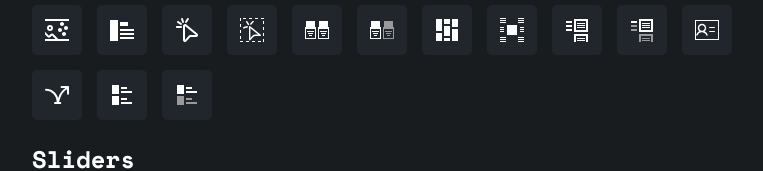
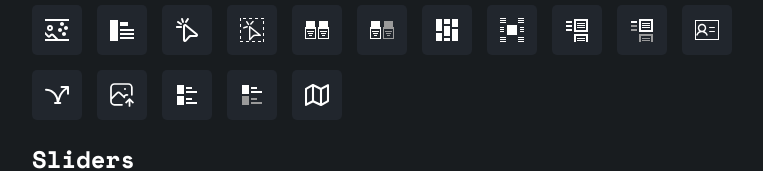
Before and after one commit to tigriweb/tigriweb.github.io, a plain HTML site: page block-icons/index.html in a window 1280 px wide. Shown: the part 279-450 px from the top of the page, without its empty margins (258-1021 px from the left). Drawn offline with nearby package versions, Linux system fonts and the light colour scheme.

Commit message:
FEAT: add block icons

```diff
--- a/block-icons/index.html
+++ b/block-icons/index.html
@@ -199,6 +199,11 @@
 						<path d="m13.167 15.19.391-1.207c1.21-3.739 3.642-6.913 6.852-8.998h-3.881a.986.986 0 0 1 0-1.97H23c.544 0 .985.441.985.985v6.667a.985.985 0 0 1-1.97 0V6.309c-3.099 1.827-5.447 4.774-6.582 8.281l-1.432 4.425h1.234a.986.986 0 1 1 0 1.97h-5.176a.986.986 0 1 1 0-1.97h1.603v-.348C11.662 12.632 6.857 7.652 1 7.652a.985.985 0 0 1 0-1.971c5.755 0 10.672 4.047 12.167 9.509" />
 					</svg>
 				</button>
+				<button type="button" class="components-button has-icon" aria-label="parallax rellax block">
+					<svg viewBox="0 0 24 24" xmlns="http://www.w3.org/2000/svg" width="24" height="24">
+						<path d="M.132 16.053V4.474c0-2.382 1.96-4.342 4.342-4.342h13.894c2.382 0 4.343 1.96 4.343 4.342V12a.87.87 0 0 1-1.737 0V4.474a2.62 2.62 0 0 0-2.606-2.606H4.474a2.62 2.62 0 0 0-2.606 2.606v9.482l4.307-4.307.012-.012c.721-.693 1.535-1.018 2.339-1.018.805 0 1.619.325 2.339 1.018l.012.012 2.86 2.86.544-.544.012-.012c1.068-1.028 2.328-1.264 3.494-.787a.868.868 0 0 1-.657 1.608c-.549-.224-1.126-.055-1.629.426l-.537.538a.87.87 0 0 1-1.262 1.192l-.579-.579-3.47-3.47c-.352-.336-.734-.525-1.127-.525s-.777.19-1.129.528l-5.529 5.528v1.956a2.62 2.62 0 0 0 2.606 2.606H12a.868.868 0 0 1 0 1.737H4.474c-2.382 0-4.342-1.961-4.342-4.343zm18.526 2.096-1.991 1.991a.869.869 0 0 1-1.228-1.228l3.473-3.473a.865.865 0 0 1 1.228 0l3.474 3.473a.869.869 0 0 1-1.228 1.228l-1.991-1.991V23a.869.869 0 0 1-1.737 0zM15 5a1 1 0 1 1 0 2 1 1 0 0 1 0-2" />
+					</svg>
+				</button>
 				<button type="button" class="components-button has-icon" aria-label="icon text list">
 					<svg viewBox="0 0 24 24" xmlns="http://www.w3.org/2000/svg" width="24" height="24">
 						<path d="M22,10H11V8h11V10z M17,4h-6v2h6V4z M22,21H11v-2h11V21z M17,15h-6v2h6V15z M9,2H2v9h7V2z M9,13H2v9h7V13z" />
@@ -208,6 +213,11 @@
 					<svg viewBox="0 0 24 24" xmlns="http://www.w3.org/2000/svg" width="24" height="24">
 						<path d="M22,10L11,10L11,8L22,8L22,10ZM17,4L17,6L11,6L11,4L17,4ZM9,2L9,11L2,11L2,2L9,2Z"/>
 						<path d="M22,21L11,21L11,19L22,19L22,21ZM17,15L17,17L11,17L11,15L17,15ZM9,13L9,22L2,22L2,13L9,13Z" fill="#9a9a9a"/>
+					</svg>
+				</button>
+				<button type="button" class="components-button has-icon" aria-label="map location">
+					<svg viewBox="0 0 24 24" xmlns="http://www.w3.org/2000/svg" width="24" height="24">
+						<path d="m.5 4.94 7-3.85a1 1 0 0 1 .97-.02l7.5 3.76 6.53-3.56a1.04 1.04 0 0 1 1.54.92v15.89c0 .37-.2.72-.53.9l-7 3.93a1 1 0 0 1-.95.03L8 19.4l-6.54 3.27a1.04 1.04 0 0 1-1.51-.93V5.85a1 1 0 0 1 .54-.9m14.46 15.42V6.64L9.04 3.7v13.9zm-8-2.76V3.76l-4.92 2.7v13.6zM17.04 6.62v13.6l4.92-2.75V3.94z" />
 					</svg>
 				</button>
 			</div>
```
